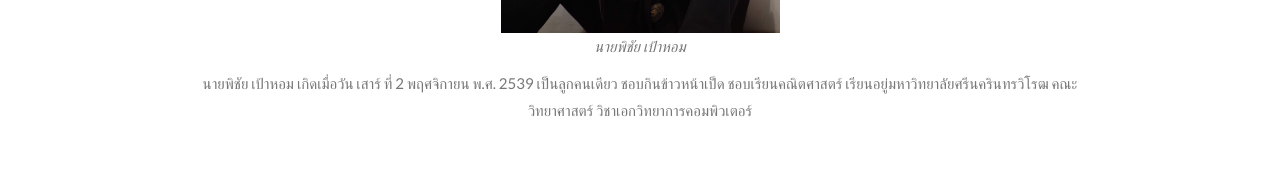
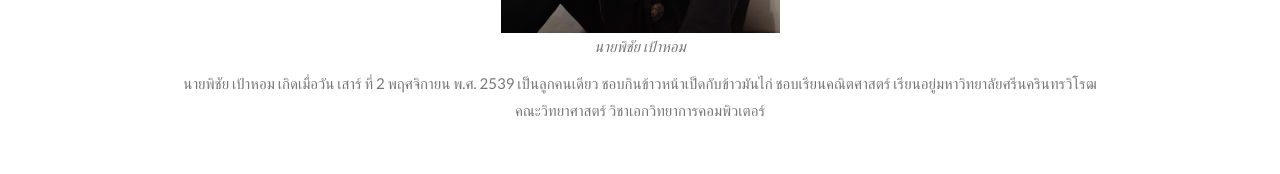
Before and after one commit to phichainueng/git101, a plain HTML site: page index.html in a window 1280 px wide. Shown: the part 1667-1841 px from the top of the page. Drawn offline with nearby package versions, Linux system fonts and the light colour scheme.

Commit message:
Update Resume

```diff
--- a/index.html
+++ b/index.html
@@ -215,7 +215,7 @@
 <img src="image/pic0.jpg" width="30%" height="30%" >
 </div>
   <p><em>นายพิชัย  เป้าหอม</em></p>
-  <p>นายพิชัย เป้าหอม  เกิดเมื่อวัน เสาร์ ที่ 2 พฤศจิกายน พ.ศ. 2539 เป็นลูกคนเดียว  ชอบกินข้าวหน้าเป็ด  ชอบเรียนคณิตศาสตร์  เรียนอยู่มหาวิทยาลัยศรีนครินทรวิโรฒ คณะวิทยาศาสตร์   วิชาเอกวิทยาการคอมพิวเตอร์ </p>
+  <p>นายพิชัย เป้าหอม  เกิดเมื่อวัน เสาร์ ที่ 2 พฤศจิกายน พ.ศ. 2539 เป็นลูกคนเดียว  ชอบกินข้าวหน้าเป็ดกับข้าวมันไก่ ชอบเรียนคณิตศาสตร์  เรียนอยู่มหาวิทยาลัยศรีนครินทรวิโรฒ คณะวิทยาศาสตร์   วิชาเอกวิทยาการคอมพิวเตอร์ </p>
   <br>
 </div>
 
```
